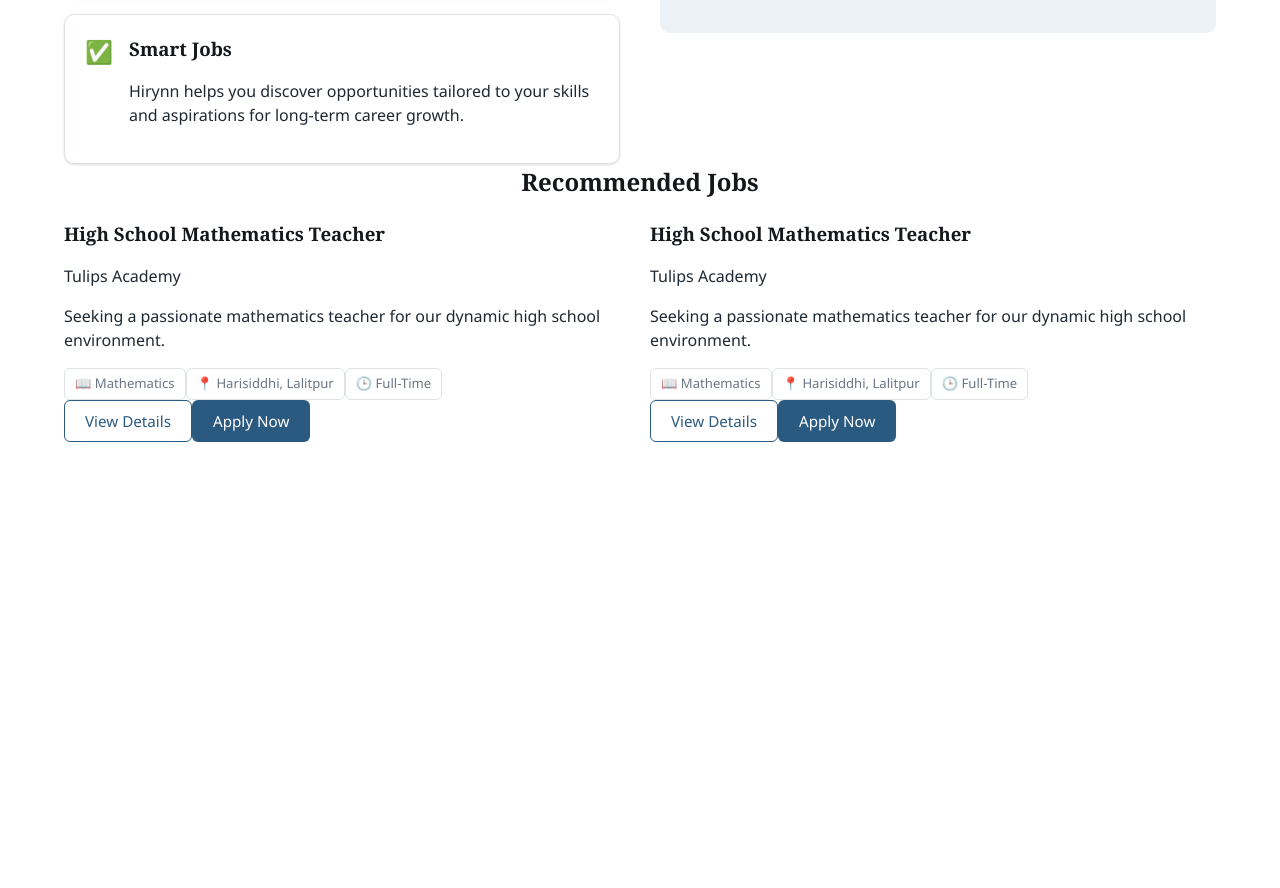
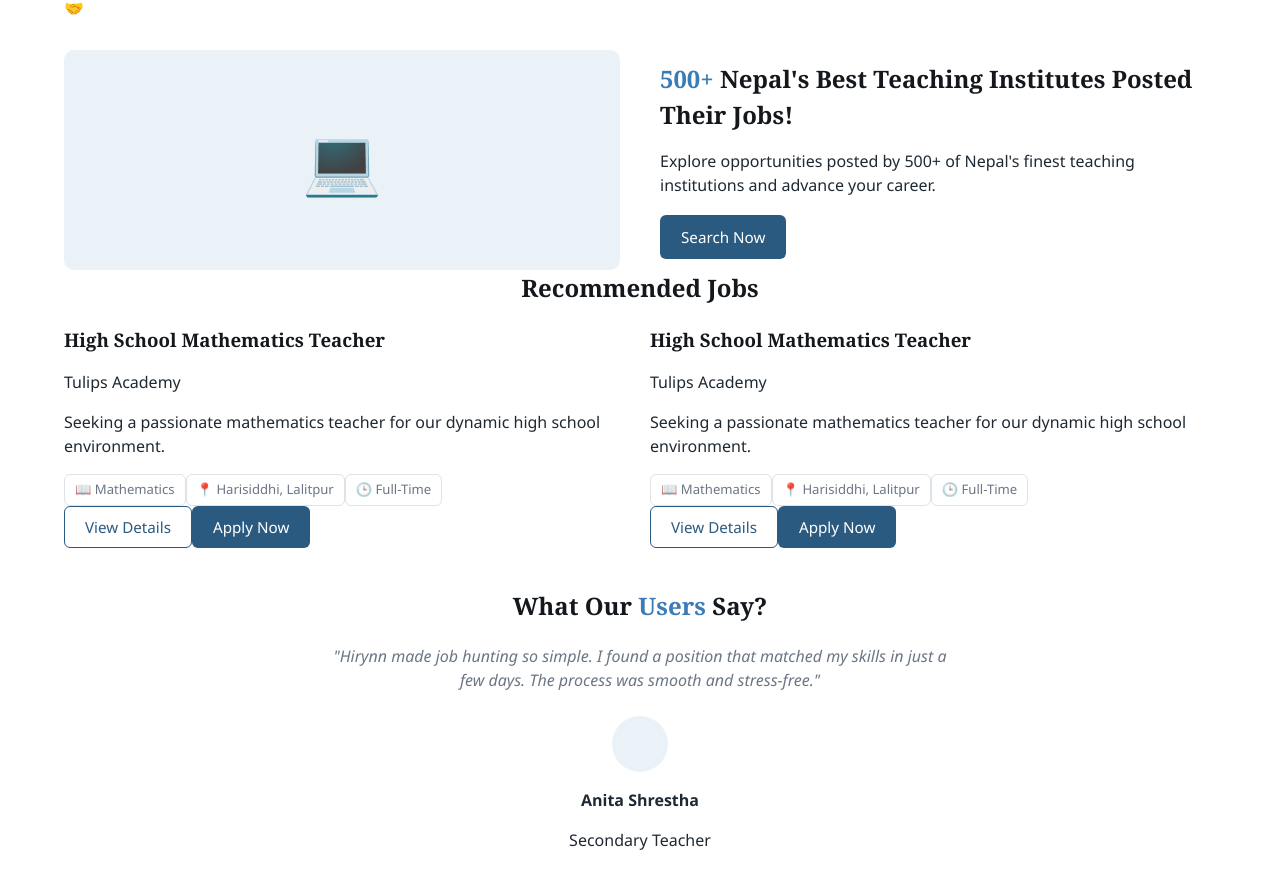
Before and after one commit to LaskaMaharjan/Hirynn-Website, a React (Vite) app: page / in a window 1280 px wide. Shown: the part 1269-2157 px from the top of the page. Before the commit the page ends 1791 px from the top, so only its background shows below. Built offline with nearby package versions, Linux system fonts and the light colour scheme.

Commit message:
Update Home by adding 500+ users and testimonials

```diff
--- a/src/Components/Home.jsx
+++ b/src/Components/Home.jsx
@@ -99,6 +99,15 @@ export default function Home() {
         </div>
       </section>
 
+      <section className="container promo">
+        <div className="promo-art">💻</div>
+        <div>
+          <h2><span className="accent">500+</span> Nepal's Best Teaching Institutes Posted Their Jobs!</h2>
+          <p className="text-muted">Explore opportunities posted by 500+ of Nepal's finest teaching institutions and advance your career.</p>
+          <Link to="/jobs" className="btn btn-primary">Search Now</Link>
+        </div>
+      </section>
+
       <section className="container">
         <h2 className="text-center">Recommended Jobs</h2>
         <div className="jobs-grid">
@@ -107,6 +116,14 @@ export default function Home() {
           ))}
         </div>
       </section>
+
+      <section className="container testimonial">
+        <h2 className="text-center">What Our <span className="accent">Users</span> Say?</h2>
+        <p className="testimonial-quote">"Hirynn made job hunting so simple. I found a position that matched my skills in just a few days. The process was smooth and stress-free."</p>
+        <div className="testimonial-avatar"></div>
+        <p className="testimonial-name">Anita Shrestha</p>
+        <p className="text-muted">Secondary Teacher</p>
+      </section>
     </div>
   );
 }
--- a/src/styles.css
+++ b/src/styles.css
@@ -159,34 +159,14 @@ button { cursor: pointer; font-family: inherit; }
 @media (max-width: 900px) {
   .steps-grid { grid-template-columns: repeat(2, 1fr); }
 }
-.help-grid {
+.promo {
   display: flex;
+  align-items: center;
   gap: 40px;
-  align-items: center;
   margin-top: 30px;
 }
 
-.help-list {
-  flex: 1;
-  display: flex;
-  flex-direction: column;
-  gap: 16px;
-}
-
-.help-item {
-  display: flex;
-  gap: 16px;
-  align-items: flex-start;
-  background: #fff;
-  border: 1px solid var(--color-border);
-  border-radius: var(--radius-md);
-  box-shadow: var(--shadow-card);
-  padding: 20px;
-}
-
-.help-icon { font-size: 1.4rem; }
-
-.help-art {
+.promo-art {
   flex: 1;
   background: var(--color-blue-light);
   border-radius: var(--radius-md);
@@ -197,6 +177,41 @@ button { cursor: pointer; font-family: inherit; }
   font-size: 4rem;
 }
 
+.promo > div:last-child {
+  flex: 1;
+}
+
+.promo h2 {
+  margin-bottom: 14px;
+}
+
+.promo p {
+  margin-bottom: 18px;
+}
+
 @media (max-width: 900px) {
-  .help-grid { flex-direction: column; }
+  .promo { flex-direction: column; }
 }
+.testimonial {
+  text-align: center;
+  margin-top: 40px;
+}
+
+.testimonial-quote {
+  max-width: 640px;
+  margin: 20px auto 24px;
+  color: var(--color-text-muted);
+  font-style: italic;
+}
+
+.testimonial-avatar {
+  width: 56px;
+  height: 56px;
+  border-radius: 50%;
+  background: var(--color-blue-light);
+  margin: 0 auto 12px;
+}
+
+.testimonial-name {
+  font-weight: 700;
+}
```
